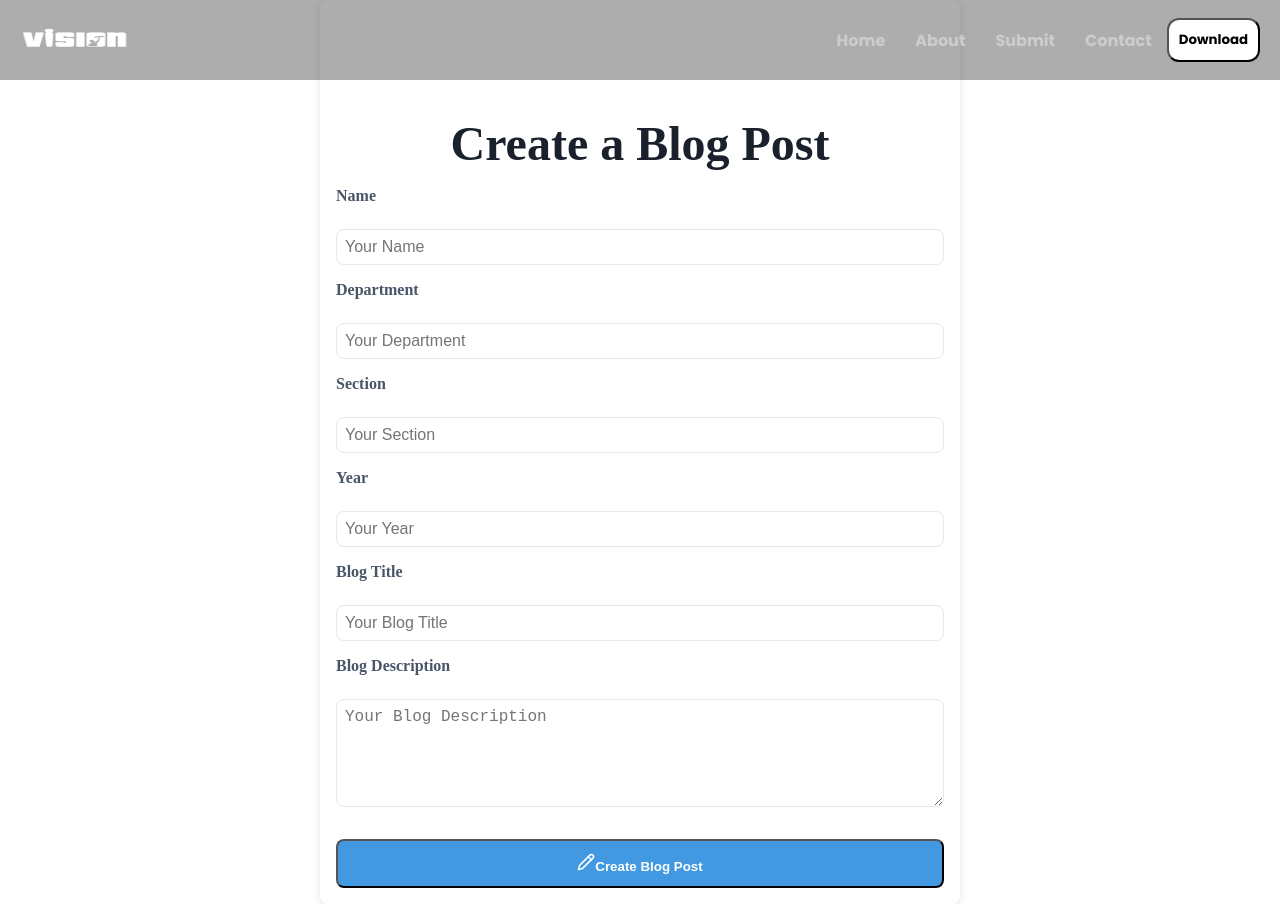
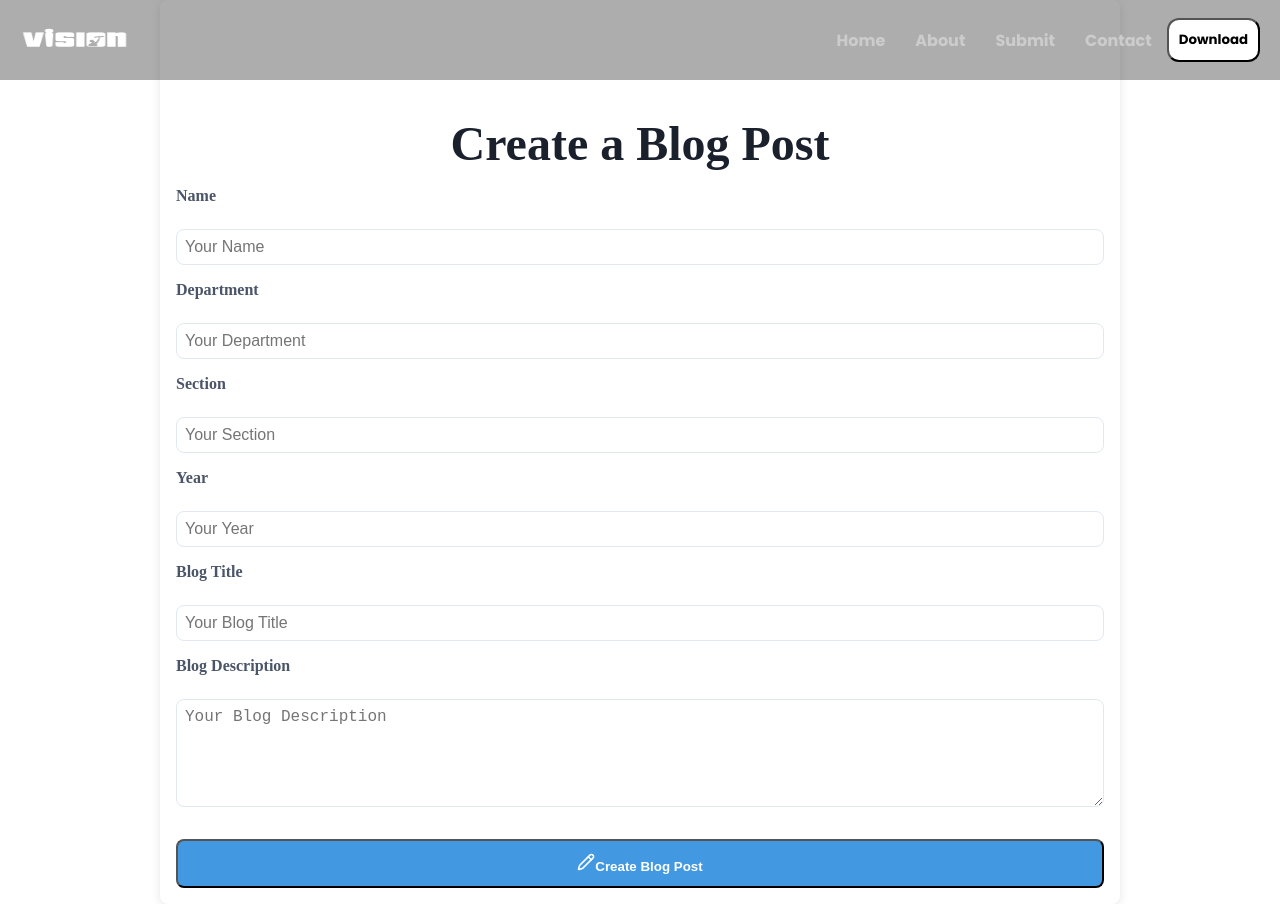
Before and after one commit to harshivkrishna/vision-club, a React (Vite) app in the folder vision/: page /submit in a window 1280 px wide. Built offline with nearby package versions, Linux system fonts and the light colour scheme.

Commit message:
modified:   vision/src/components/FormPage.css

```diff
--- a/vision/src/components/FormPage.css
+++ b/vision/src/components/FormPage.css
@@ -1,5 +1,5 @@
 .form-page {
-    max-width: 40rem;
+    max-width: 60rem;
     margin: 0 auto;
     padding: 1rem;
     background-color: #fff;
```
